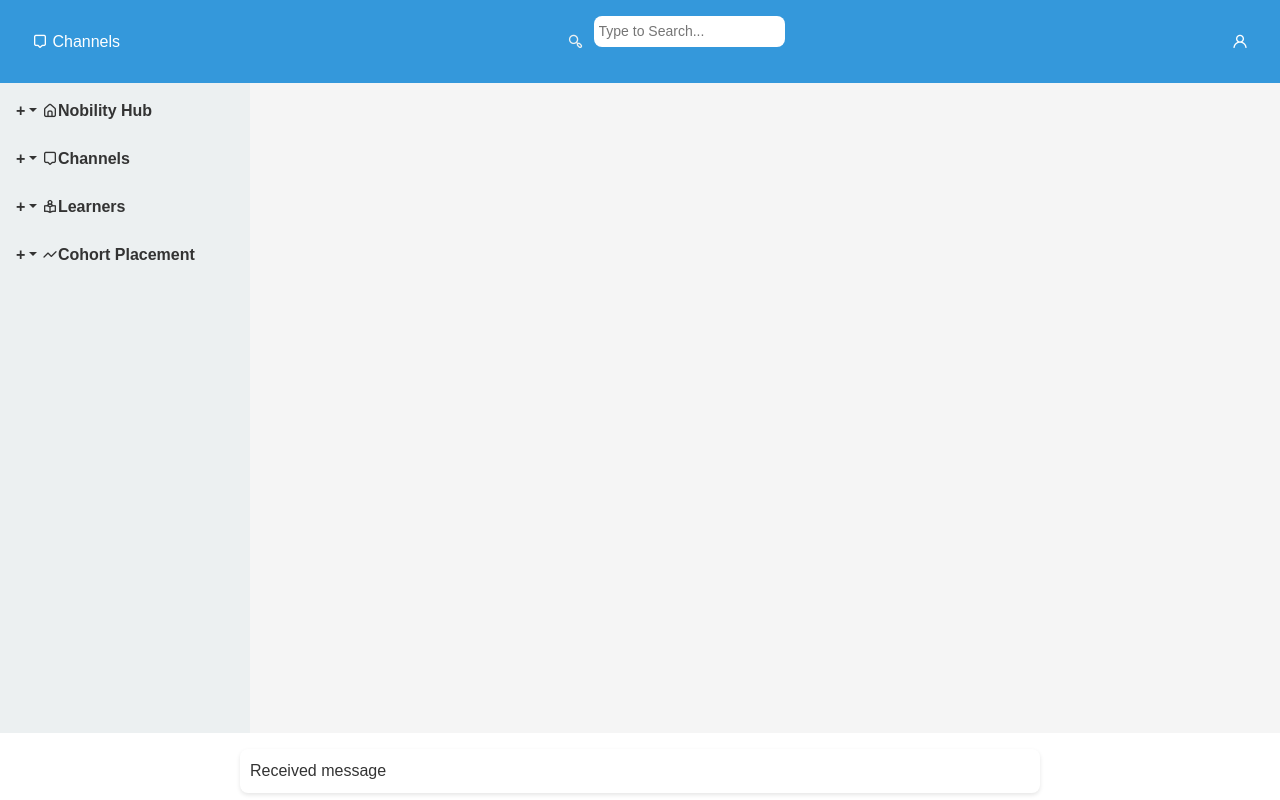
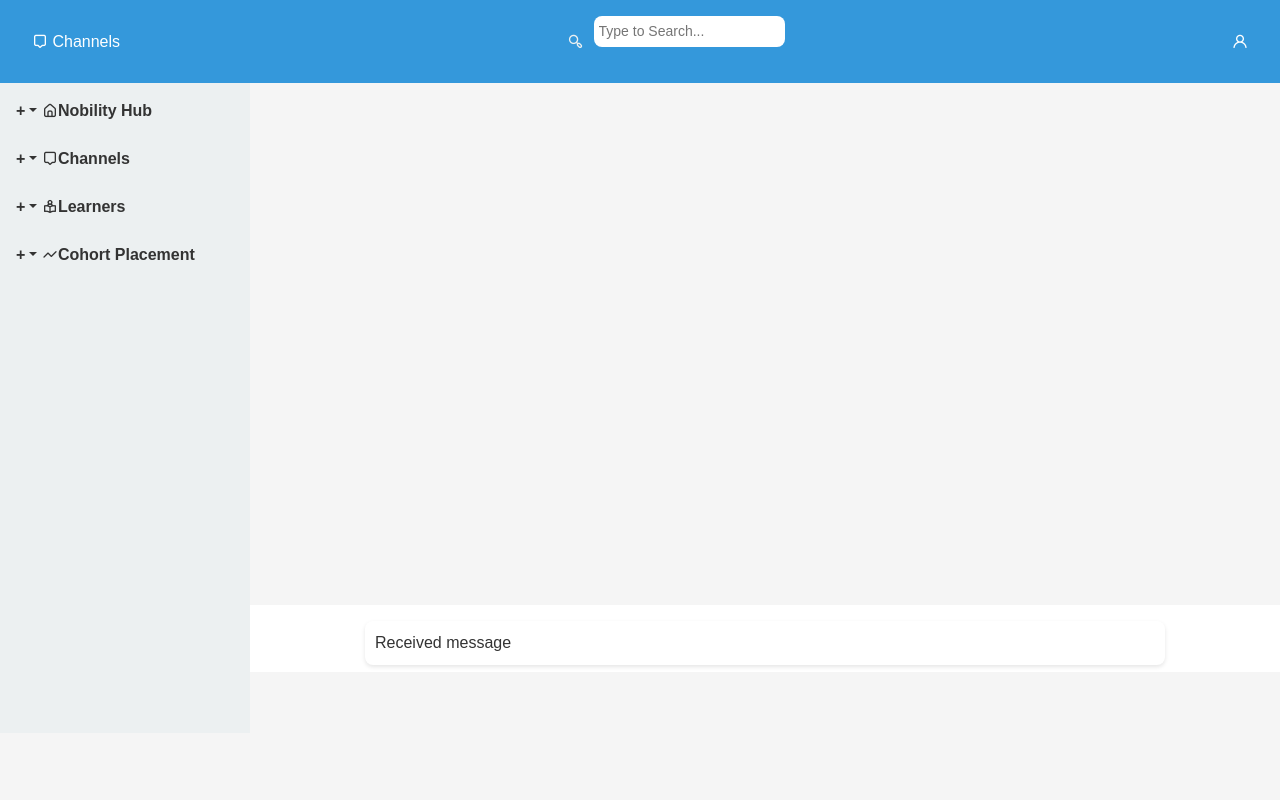
Before and after one commit to Jamescjay/Nobility-hub-client, a React (Create React App) app: page /dashboard in a window 1280 px wide. Built offline with nearby package versions, Linux system fonts and the light colour scheme.

Commit message:
Messaging Styling

```diff
--- a/src/styling/MessagingSectionAdmin.css
+++ b/src/styling/MessagingSectionAdmin.css
@@ -8,6 +8,9 @@
     padding: 1rem;
     background-color: #f4f4f4; /* Set a background color if needed */
     overflow: auto;
+    margin-left: 250px;
+    margin-top: -10%;
+    margin-bottom: 10%;
   }
 
   /* Style for the conversation container */
```
